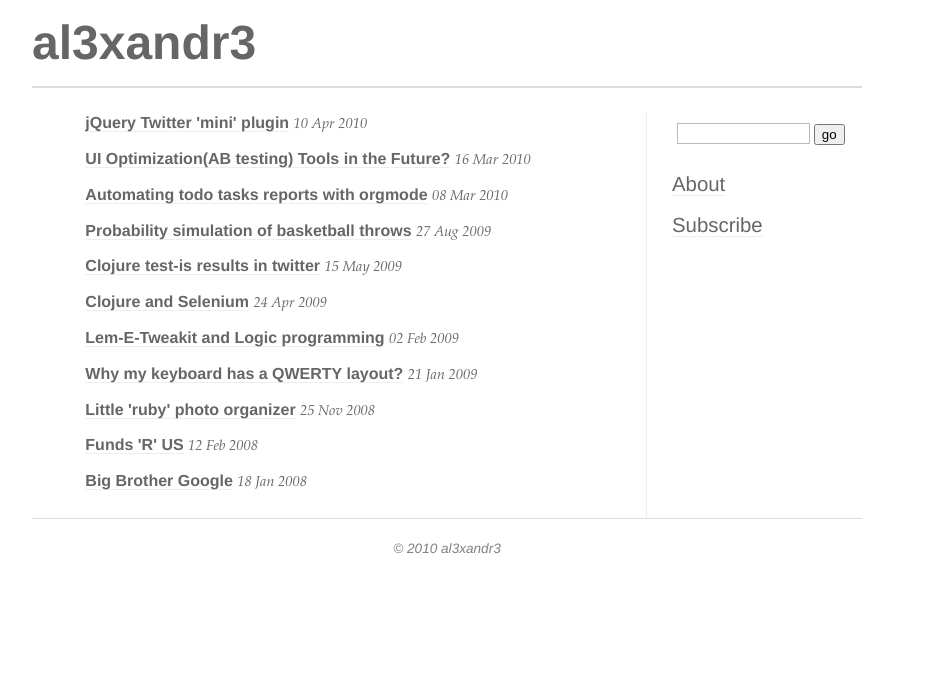
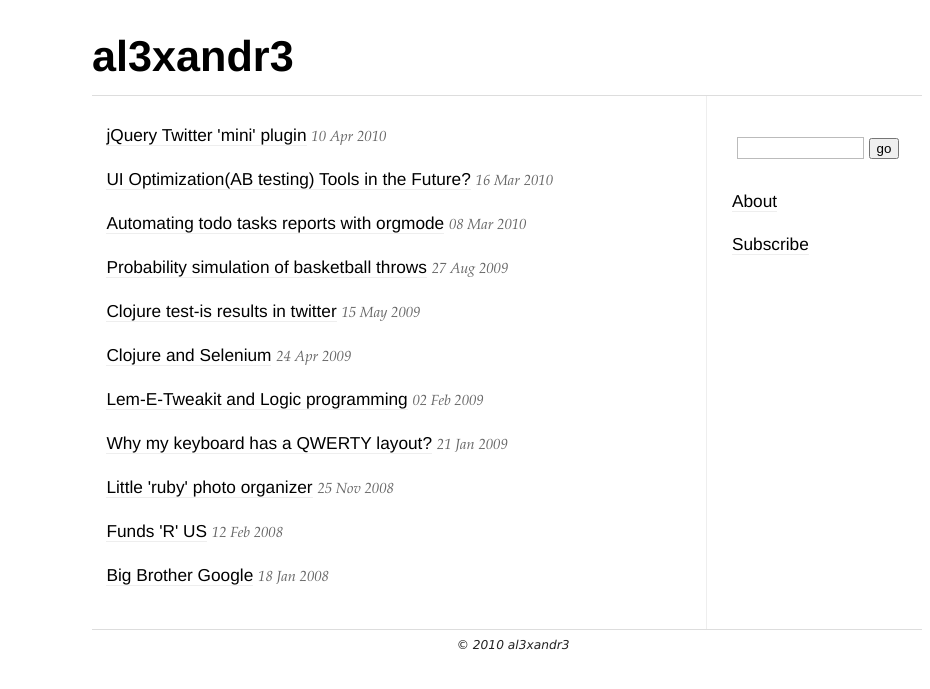
Before and after one commit to al3xandr3/al3xandr3.github.io, a Jekyll site: the page built from index.html, in a window 1280 px wide. Shown: the top 689 px of the page, without its empty margins (133-1063 px from the left). Built offline with Jekyll 4.4.1, drawn with Linux system fonts in a browser that asks for light colours; nearby versions of some CDN libraries.

Commit message:
little tweaks under layout 2.0

```diff
--- a/_includes/search.html
+++ b/_includes/search.html
@@ -3,7 +3,7 @@
   <table border="0" cellpadding="0">
     <tr>
       <td>
-	<input type="text"  style="font-size:110%"  name="q" size="12"	maxlength="255" value="" />
+	<input type="text"  style="font-size:110%"  name="q" size="11"	maxlength="255" value="" />
 	<input type="submit" value="go" />
       </td>
     </tr>
--- a/_layouts/default.html
+++ b/_layouts/default.html
@@ -52,21 +52,21 @@
 
       <div id="header" class="header span-21">
 	<h1><a href="/" id="header-title">{{ site.title }}</a></h1>
-	<hr>
       </div>
+      <hr>
 
       <div id="content" class="span-15 colborder">
-        {{ content }}
+          {{ content }}
       </div>
 
       <div id="sidebar" class="span-5 last">
 	{% include search.html %}
-	<h3><a href="/pages/about.html">About</a></h3>
-	<h3><a href="http://feeds.feedburner.com/al3xandr3">Subscribe</a></h3>
+	<h4><a href="/pages/about.html">About</a></h4>
+	<h4><a href="http://feeds.feedburner.com/al3xandr3">Subscribe</a></h4>
 	<!-- Twitter Plugin -->
-	<h3 id="tw-tittle" class="alt" style="display:none;">
+	<h5 id="tw-tittle" style="display:none;">
   	  <a href="http://twitter.com/al3xandr3" target="_blank">on twitter</a>
-	</h3>
+	</h5>
         <div id="twitter" class=""></div>
         <script type="text/javascript"
         src="http://github.com/al3xandr3/jquery-twitter-plugin/raw/master/twitter.js">
@@ -80,8 +80,8 @@
         </script>
       </div>
 
+      <hr>
       <div id="footer" class="span-21">
-        <hr>
 	<span class="footer">&copy; 2010 {{ site.author }}</span>
       </div>
     </div>
--- a/css/site.css
+++ b/css/site.css
@@ -1,16 +1,28 @@
+
+.container {
+    width:830px;
+}
 
 body {
-    font-size:100%;
+    font-size:90%;
+    font-family: "Lucida Grande","Trebuchet MS","Bitstream Vera Sans",Verdana,Helvetica,sans-serif;
+
+}
+
+h1, h2, h3, h4 {
+    font-family:"Helvetica Neue",Arial,Helvetica,sans-serif;
+    text-align:left;
 }
 
 a {
-    color:#666666;
+    color:#000000;
     text-decoration:none;
     border-bottom: 1px solid #EEEEEE;
 }
 
 a:hover {
     color:#006699;
+
 }
 
 .alt {
@@ -20,48 +32,41 @@ a:hover {
   font-weight: normal;
 }
 
+hr {
+    margin:0 0 0;
+}
+
 #header-title {
     float:left;
-    margin-bottom:0.4em;
-    margin-top:0.4em;
+    padding-bottom:0.4em;
+    padding-top:0.8em;
     font-weight: bold;
     border-bottom: 0px;
 }
 
+#content {
+    padding-top:2em;
+    padding-bottom:1.4em;
+}
+
 #sidebar {
     color:#666666;
-    font-size: 85%;
+    padding-top:2em;
 }
 
 #twitter {
     color:#808080;
     font-style:italic;
+    font-size:85%;
 }
 
 #post-list ul {
     list-style:none outside none;
-}
-
-#post-list li {
-    margin-bottom:0.7em;
-}
-
-#post-link {
-    font-weight: bold;
+    padding-left:1em;
 }
 
 #post-date {
-    font-size:90%;
-}
-
-#post {
-    font:1em/1.4 Georgia,serif;
-    text-align:justify;
-}
-
-#post h2, #post h3, #post h4 {
-    font-family:"Helvetica Neue",Arial,Helvetica,sans-serif;
-    text-align:left;
+    font-size:85%;
 }
 
 pre, code, tt {
@@ -72,7 +77,7 @@ pre, code, tt {
 
 #footer {
     text-align:center;
-    color:#808080;
     font-style:italic;
     font-size: 85%;
+    padding: 0.5em;
 }
--- a/index.html
+++ b/index.html
@@ -7,8 +7,10 @@ home: true
   <ul>
     {% for post in site.posts %}
     <li>
-      <a id="post-link" href="{{ post.url }}">{{ post.title }}</a>
-      <span id="post-date" class="alt">{{ post.date | date_to_string }}</span>
+      <h4>
+        <a id="post-link" href="{{ post.url }}">{{ post.title }}</a>
+        <span id="post-date" class="alt">{{ post.date | date_to_string}}</span>
+      </h4>
     </li>
     {% endfor %}
   </dl>
--- a/js/al3xandr3.js
+++ b/js/al3xandr3.js
@@ -44,6 +44,6 @@ $(function () {
   //AL3XANDR3.colorFooter(AL3XANDR3.themeColor3);
 
   //center images in posts
-  $("#post p img").parent().css("text-align", "center");
+  //$("#post p img").parent().css("text-align", "center");
 
 });
```
